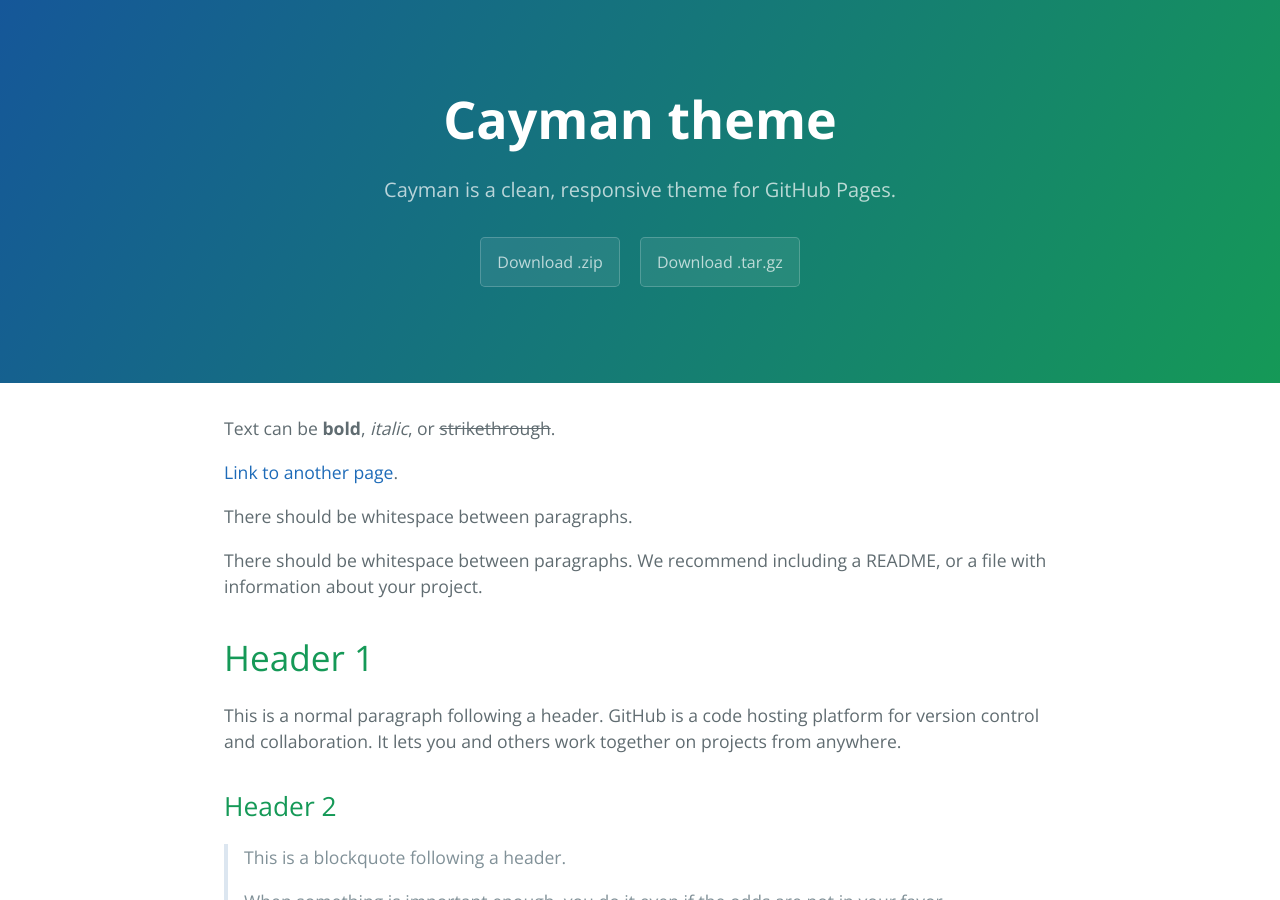
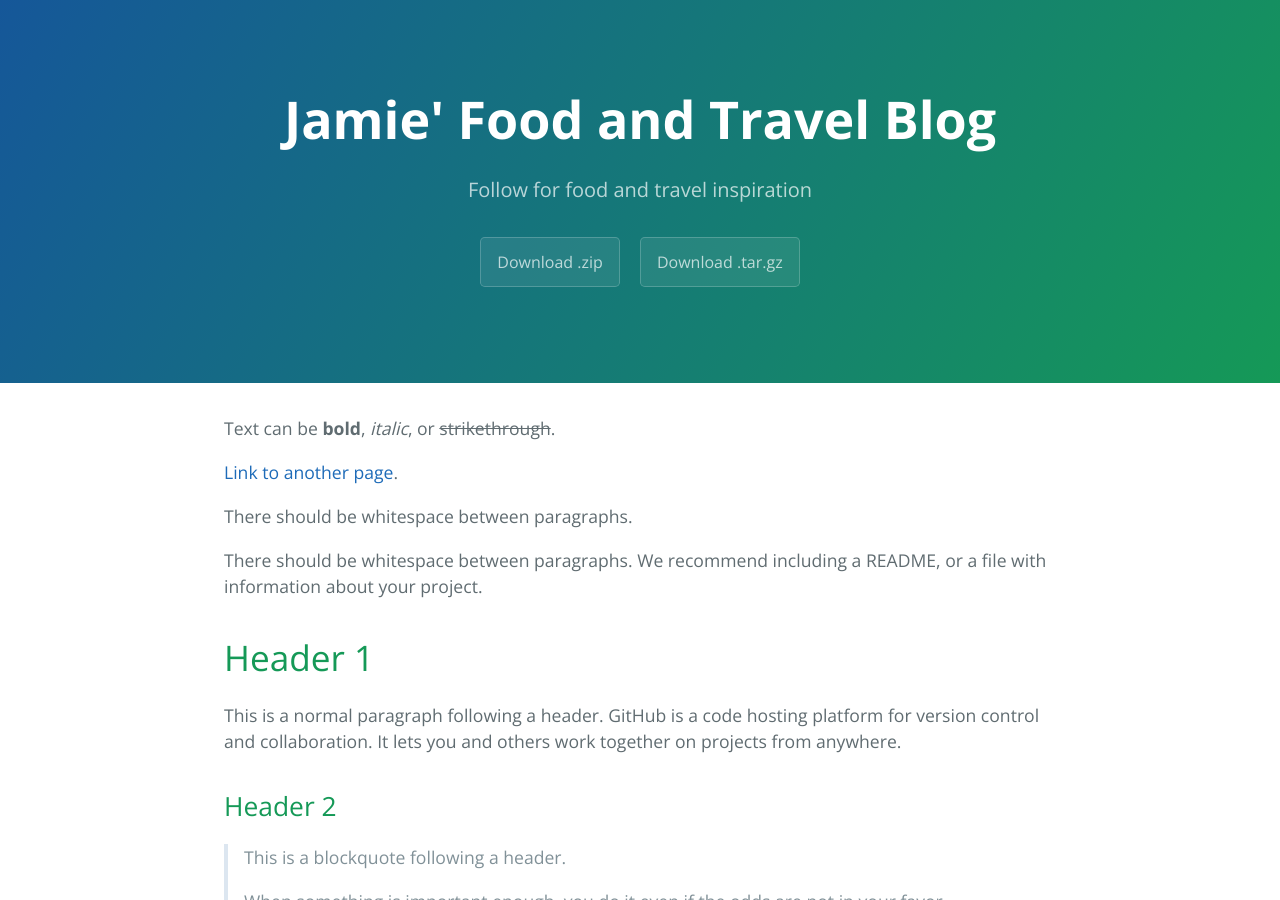
Before and after one commit to jamesprestwich/jamesprestwich.github.io, a Jekyll site: the page built from index.md, in a window 1280 px wide and 900 px high. Built offline with Jekyll 4.4.1, drawn with Linux system fonts in a browser that asks for light colours.

Commit message:
chanegd title and description

```diff
--- a/_config.yml
+++ b/_config.yml
@@ -1,5 +1,5 @@
-title: Cayman theme
-description: Cayman is a clean, responsive theme for GitHub Pages.
+title: Jamie' Food and Travel Blog
+description: Follow for food and travel inspiration
 show_downloads: true
 google_analytics:
 theme: jekyll-theme-cayman
```
